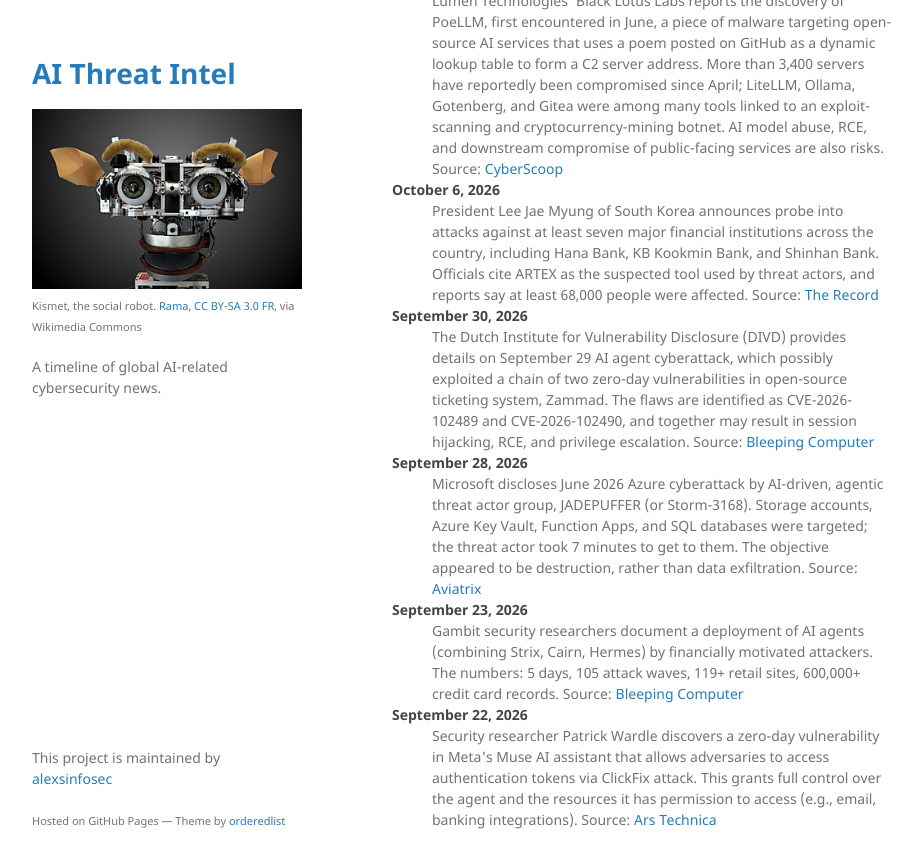
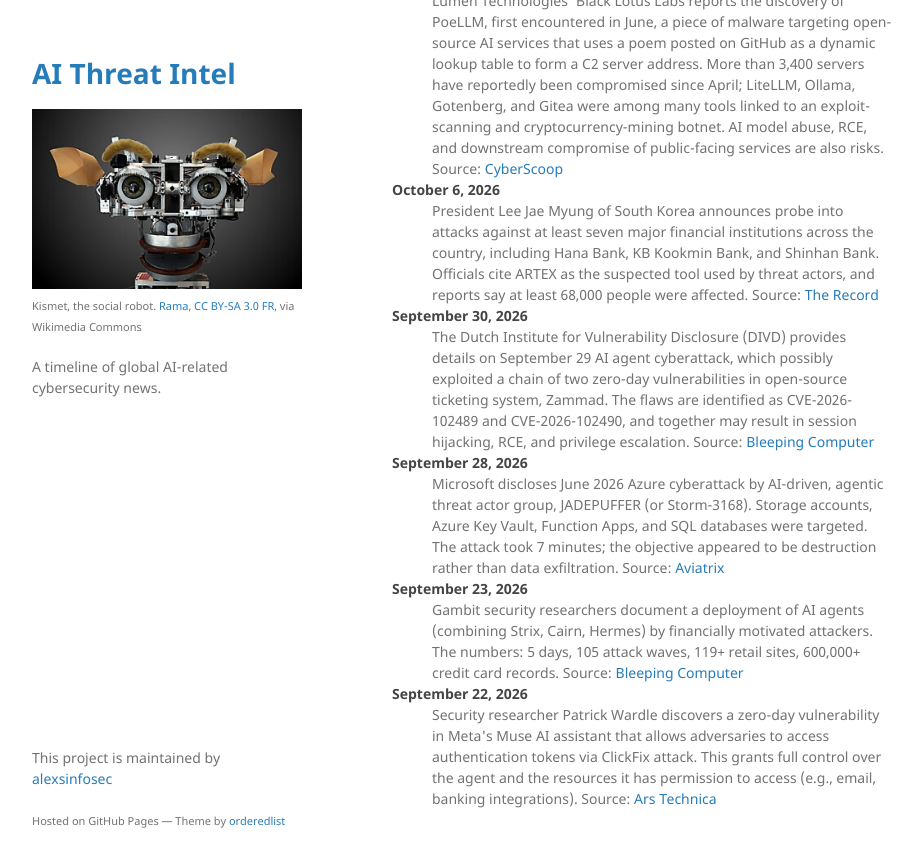
Before and after one commit to alexsinfosec/aithreatintel, a Jekyll site: the page built from index.md, in a window 1280 px wide and 900 px high, scrolled down 944 px. Shown: the top 868 px of the window, without its empty margins (178-1095 px from the left). Built offline with Jekyll 4.4.1, drawn with Linux system fonts in a browser that asks for light colours.

Commit message:
Clarify details of June 2026 Azure cyberattack
Updated the description of the June 2026 Azure cyberattack to clarify the attack duration and objective.

```diff
--- a/index.md
+++ b/index.md
@@ -21,7 +21,7 @@ layout: default
 <dt>September 30, 2026</dt>
 <dd>The Dutch Institute for Vulnerability Disclosure (DIVD) provides details on September 29 AI agent cyberattack, which possibly exploited a chain of two zero-day vulnerabilities in open-source ticketing system, Zammad. The flaws are identified as CVE-2026-102489 and CVE-2026-102490, and together may result in session hijacking, RCE, and privilege escalation. Source: <a href="https://www.bleepingcomputer.com/news/security/divd-says-zammad-zero-days-enabled-ai-driven-network-breach/" target="_blank">Bleeping Computer</a></dd>
 <dt>September 28, 2026</dt>
-<dd>Microsoft discloses June 2026 Azure cyberattack by AI-driven, agentic threat actor group, JADEPUFFER (or Storm-3168). Storage accounts, Azure Key Vault, Function Apps, and SQL databases were targeted; the threat actor took 7 minutes to get to them. The objective appeared to be destruction, rather than data exfiltration. Source: <a href="https://aviatrix.ai/threat-research-center/jadepuffer-azure-tenant-destructive-cloud-attack-2026/" target="_blank">Aviatrix</a></dd>
+<dd>Microsoft discloses June 2026 Azure cyberattack by AI-driven, agentic threat actor group, JADEPUFFER (or Storm-3168). Storage accounts, Azure Key Vault, Function Apps, and SQL databases were targeted. The attack took 7 minutes; the objective appeared to be destruction rather than data exfiltration. Source: <a href="https://aviatrix.ai/threat-research-center/jadepuffer-azure-tenant-destructive-cloud-attack-2026/" target="_blank">Aviatrix</a></dd>
 <dt>September 23, 2026</dt>
 <dd>Gambit security researchers document a deployment of AI agents (combining Strix, Cairn, Hermes) by financially motivated attackers. The numbers: 5 days, 105 attack waves, 119+ retail sites, 600,000+ credit card records. Source: <a href="https://www.bleepingcomputer.com/news/security/malicious-ai-agents-steal-600k-credit-cards-infect-100-plus-sites-with-skimmers/" target="_blank">Bleeping Computer</a></dd>
 <dt>September 22, 2026</dt>
```
